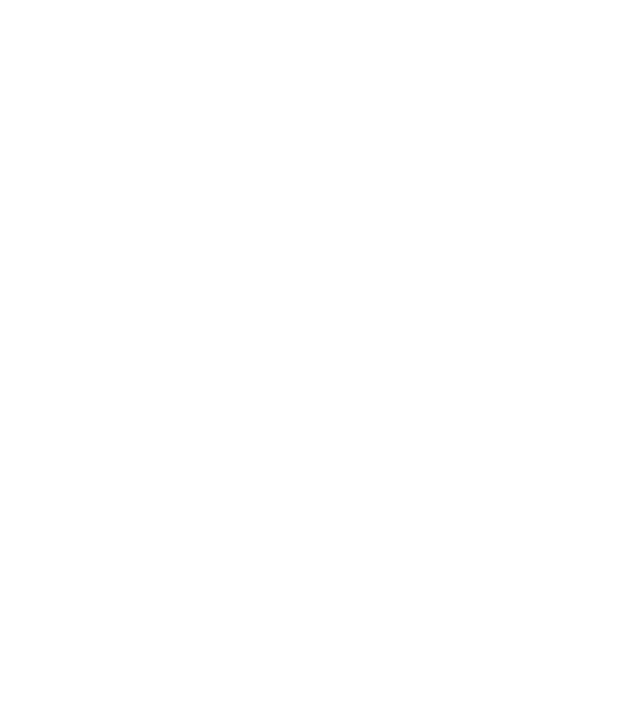
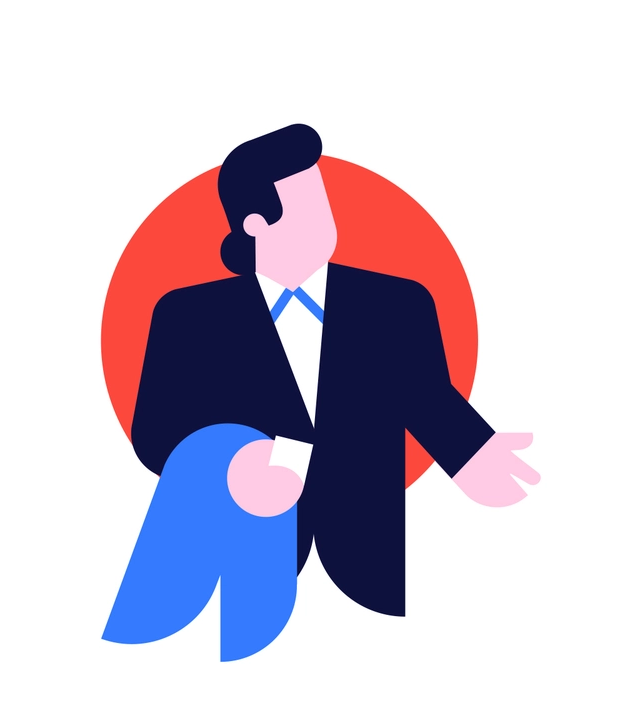
Before and after one commit to Viacheslav1510/Portfolio_Project_1-Explore_Ukraine, a plain HTML site: page 404.html in a window 1280 px wide. Shown: the whole page, without its empty margins (213-853 px from the left). Drawn offline with Linux system fonts and the light colour scheme.

Commit message:
Add photo to 404.html

```diff
--- a/404.html
+++ b/404.html
@@ -7,6 +7,8 @@
     <title>Discover Ukraine - page 404</title>
 </head>
 <body>
-
+    <main>
+        <img src="assets/images/not-found.webp" alt="page-not-found">
+    </main>
 </body>
 </html>
```
Also changed, not shown: assets/images/not-found.webp (added).
